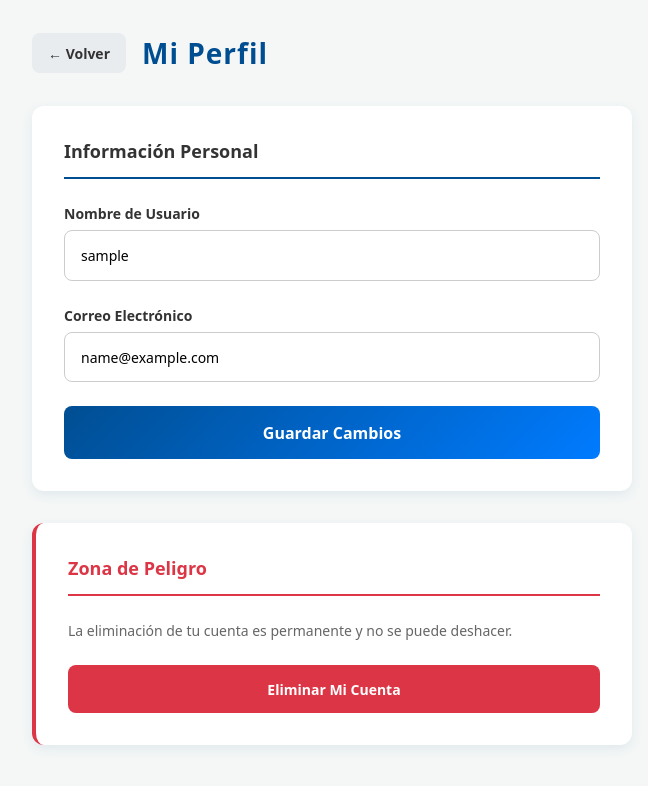
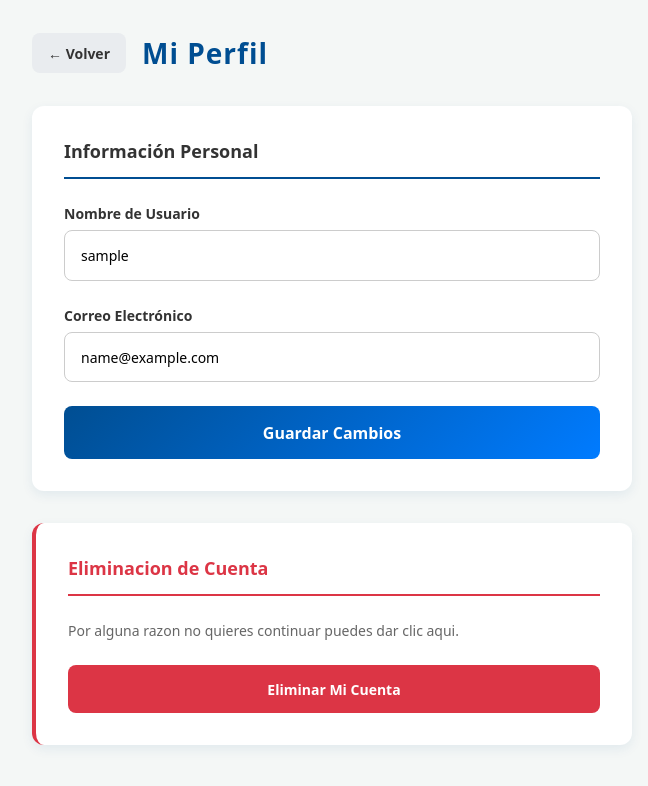
Before and after one commit to IzpoDev/feedback-web, an Angular app: page /user-setting in a window 1280 px wide. Shown: the top 786 px of the page, without its empty margins (308-956 px from the left). Built offline with nearby package versions, Linux system fonts and the light colour scheme; sample sign-in values are in the browser's storage.

Commit message:
Lista de usuarios vista de admin

```diff
--- /dev/null
+++ b/src/app/modules/user/pages/admin-users-list/admin-users-list.css
@@ -0,0 +1 @@
+/*src/app/modules/user/pages/admin-users-list/admin-users-list.css */
--- /dev/null
+++ b/src/app/modules/user/pages/admin-users-list/admin-users-list.html
@@ -0,0 +1,2 @@
+<!--src/app/modules/user/pages/admin-users-list/admin-users-list.html-->
+<p>admin-users-list works!</p>
--- a/src/app/modules/user/pages/user-setting/user-setting.html
+++ b/src/app/modules/user/pages/user-setting/user-setting.html
@@ -60,8 +60,8 @@
 
     <!-- Sección de Peligro - Eliminar Cuenta -->
     <section class="settings-section danger-section">
-      <h2 class="section-title danger-title">Zona de Peligro</h2>
-      <p class="danger-description">La eliminación de tu cuenta es permanente y no se puede deshacer.</p>
+      <h2 class="section-title danger-title">Eliminacion de Cuenta</h2>
+      <p class="danger-description">Por alguna razon no quieres continuar puedes dar clic aqui.</p>
 
       @if (!showDeleteConfirm()) {
         <button class="btn-danger" (click)="toggleDeleteConfirm()">
--- a/src/app/modules/user/pages/user-setting/user-setting.ts
+++ b/src/app/modules/user/pages/user-setting/user-setting.ts
@@ -104,7 +104,7 @@ export class UserSetting implements OnInit {
           localStorage.removeItem('token');
           localStorage.removeItem('user');
         }
-        this.router.navigate(['/register-owner']);
+        this.router.navigate(['']);
       },
       error: (err) => {
         this.isDeleting.set(false);
```
Also changed, not shown: src/app/modules/user/pages/admin-users-list/admin-users-list.ts (added, +12 -0 lines), 1 other file (tests, documents, lock files or other folders).
